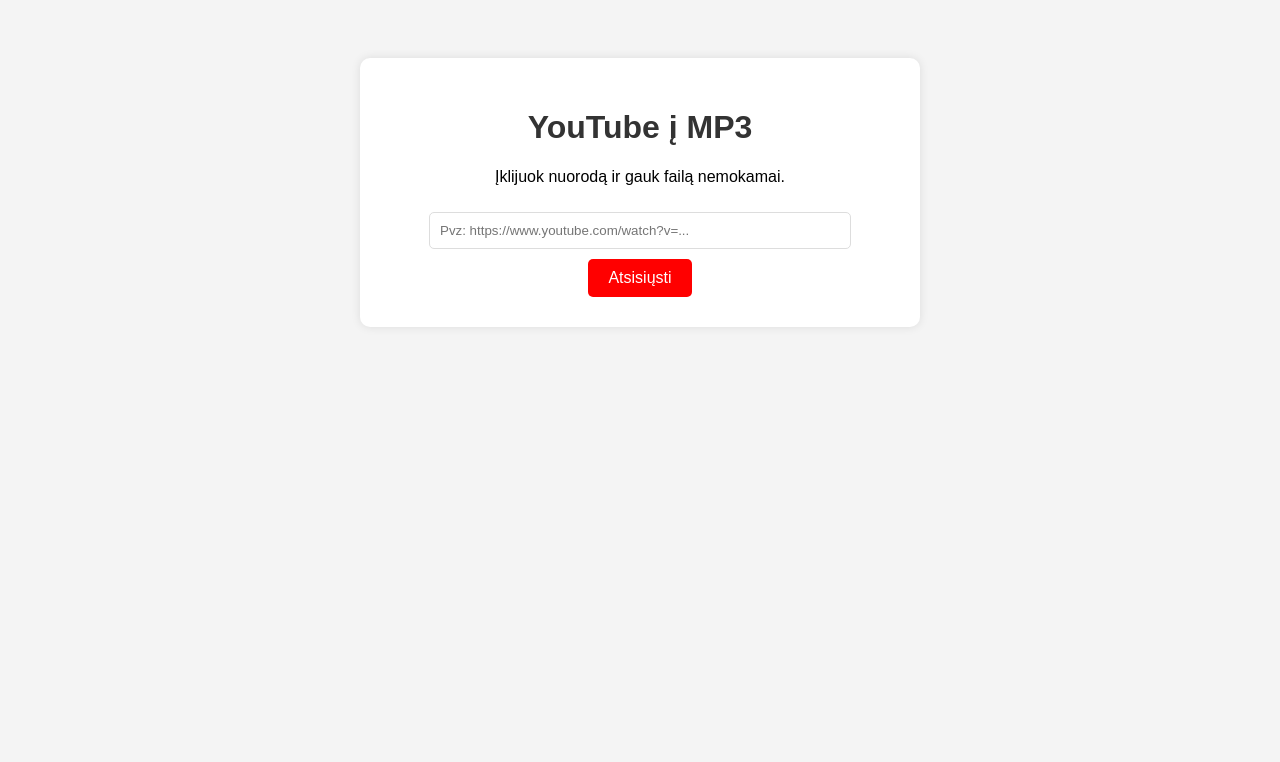
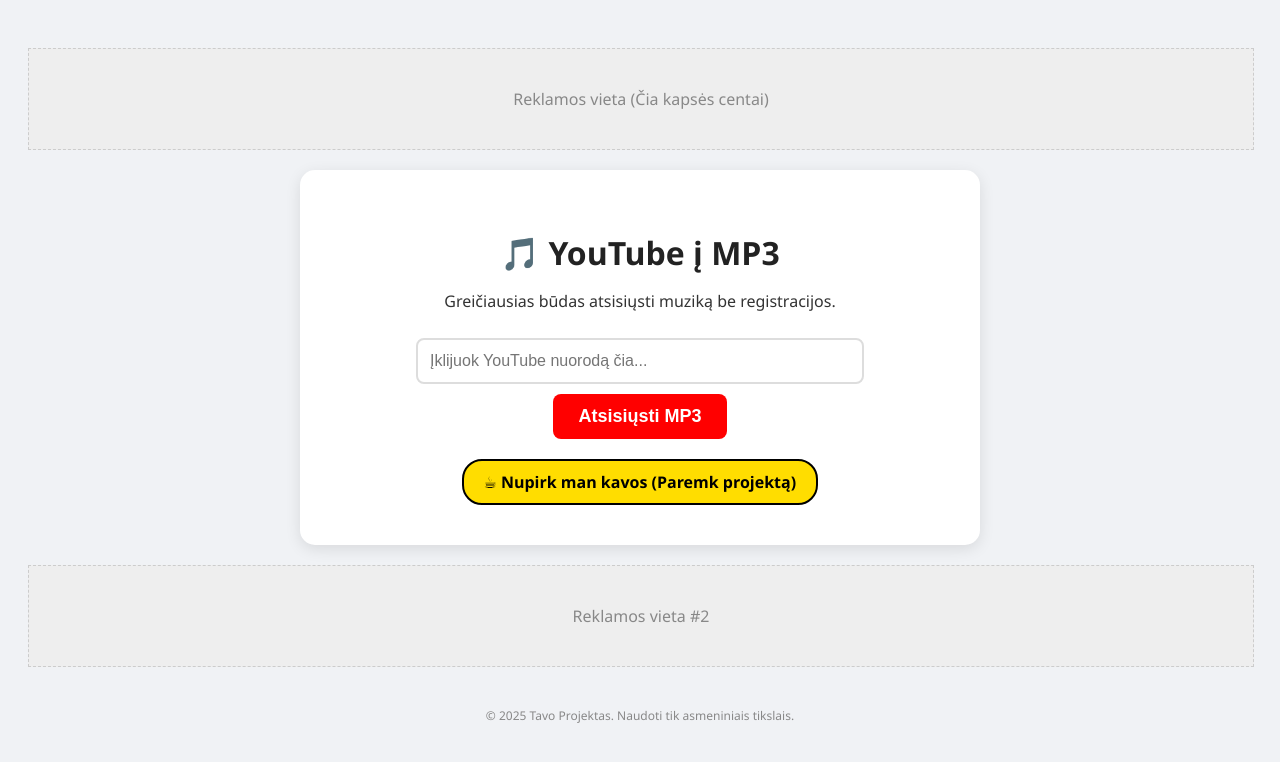
Before and after one commit to Just-cloud3/youtube-converter, a Flask app: page / in a window 1280 px wide. Shown: the top 762 px of the page. Run offline with Flask 3, Linux system fonts and the light colour scheme.

Commit message:
Update index.html

```diff
--- a/templates/index.html
+++ b/templates/index.html
@@ -2,30 +2,52 @@
 <html lang="lt">
 <head>
     <meta charset="UTF-8">
-    <title>Mano MP3 Atsisiuntėjas</title>
+    <meta name="viewport" content="width=device-width, initial-scale=1.0">
+    <title>Nemokamas YouTube į MP3 Konverteris</title>
     <style>
-        body { font-family: Arial, sans-serif; text-align: center; padding: 50px; background-color: #f4f4f4; }
-        .container { background: white; padding: 30px; border-radius: 10px; box-shadow: 0 0 10px rgba(0,0,0,0.1); max-width: 500px; margin: auto; }
-        input[type="text"] { width: 80%; padding: 10px; margin: 10px 0; border: 1px solid #ddd; border-radius: 5px; }
-        button { background-color: #ff0000; color: white; padding: 10px 20px; border: none; border-radius: 5px; cursor: pointer; font-size: 16px; }
+        body { font-family: 'Segoe UI', Tahoma, Geneva, Verdana, sans-serif; text-align: center; padding: 20px; background-color: #f0f2f5; color: #333; }
+        .container { background: white; padding: 40px; border-radius: 15px; box-shadow: 0 4px 15px rgba(0,0,0,0.1); max-width: 600px; margin: 20px auto; }
+        input[type="text"] { width: 70%; padding: 12px; margin: 10px 0; border: 2px solid #ddd; border-radius: 8px; font-size: 16px; outline: none; }
+        input[type="text"]:focus { border-color: #ff0000; }
+        button { background-color: #ff0000; color: white; padding: 12px 25px; border: none; border-radius: 8px; cursor: pointer; font-size: 18px; font-weight: bold; transition: background 0.3s; }
         button:hover { background-color: #cc0000; }
-        h1 { color: #333; }
+        h1 { color: #222; margin-bottom: 10px; }
+        .ad-space { width: 100%; height: 100px; background-color: #eee; margin: 20px 0; display: flex; align-items: center; justify-content: center; border: 1px dashed #ccc; color: #888; }
+        .coffee-btn { display: inline-block; background-color: #FFDD00; color: #000; padding: 10px 20px; border-radius: 20px; text-decoration: none; font-weight: bold; margin-top: 20px; border: 2px solid #000; }
+        .footer { margin-top: 40px; font-size: 12px; color: #888; }
     </style>
 </head>
 <body>
+
+    <div class="ad-space">
+        Reklamos vieta (Čia kapsės centai)
+    </div>
+
     <div class="container">
-        <h1>YouTube į MP3</h1>
-        <p>Įklijuok nuorodą ir gauk failą nemokamai.</p>
+        <h1>🎵 YouTube į MP3</h1>
+        <p>Greičiausias būdas atsisiųsti muziką be registracijos.</p>
 
         <form method="POST">
-            <input type="text" name="url" placeholder="Pvz: https://www.youtube.com/watch?v=..." required>
-            <br>
-            <button type="submit">Atsisiųsti</button>
+            <input type="text" name="url" placeholder="Įklijuok YouTube nuorodą čia..." required>
+            <button type="submit">Atsisiųsti MP3</button>
         </form>
 
         {% if message %}
-            <p style="color: red;">{{ message }}</p>
+            <p style="color: #d9534f; margin-top: 15px;">{{ message }}</p>
         {% endif %}
+
+        <a href="https://www.buymeacoffee.com/" target="_blank" class="coffee-btn">
+            ☕ Nupirk man kavos (Paremk projektą)
+        </a>
     </div>
+
+    <div class="ad-space">
+        Reklamos vieta #2
+    </div>
+
+    <div class="footer">
+        <p>© 2025 Tavo Projektas. Naudoti tik asmeniniais tikslais.</p>
+    </div>
+
 </body>
 </html>
```
